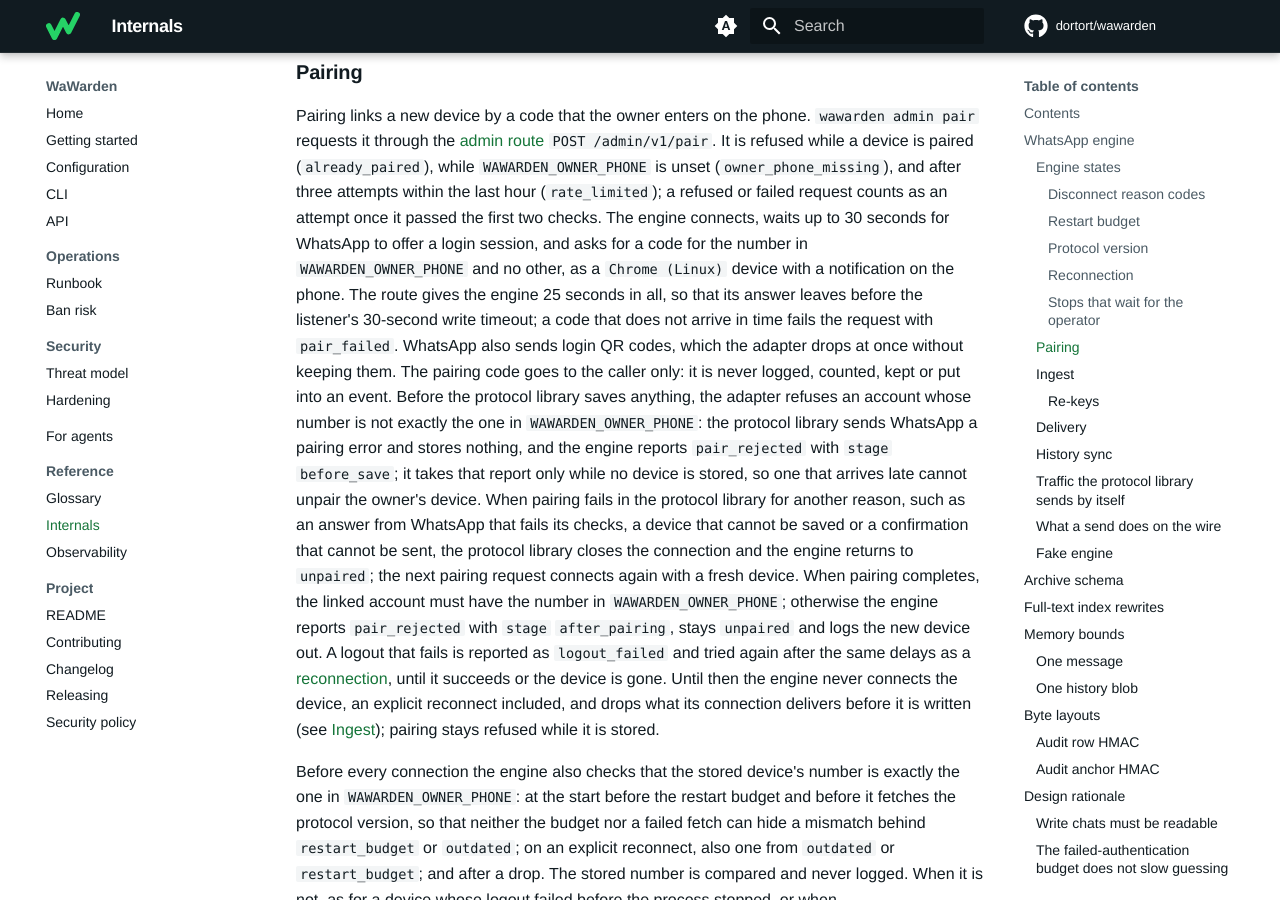
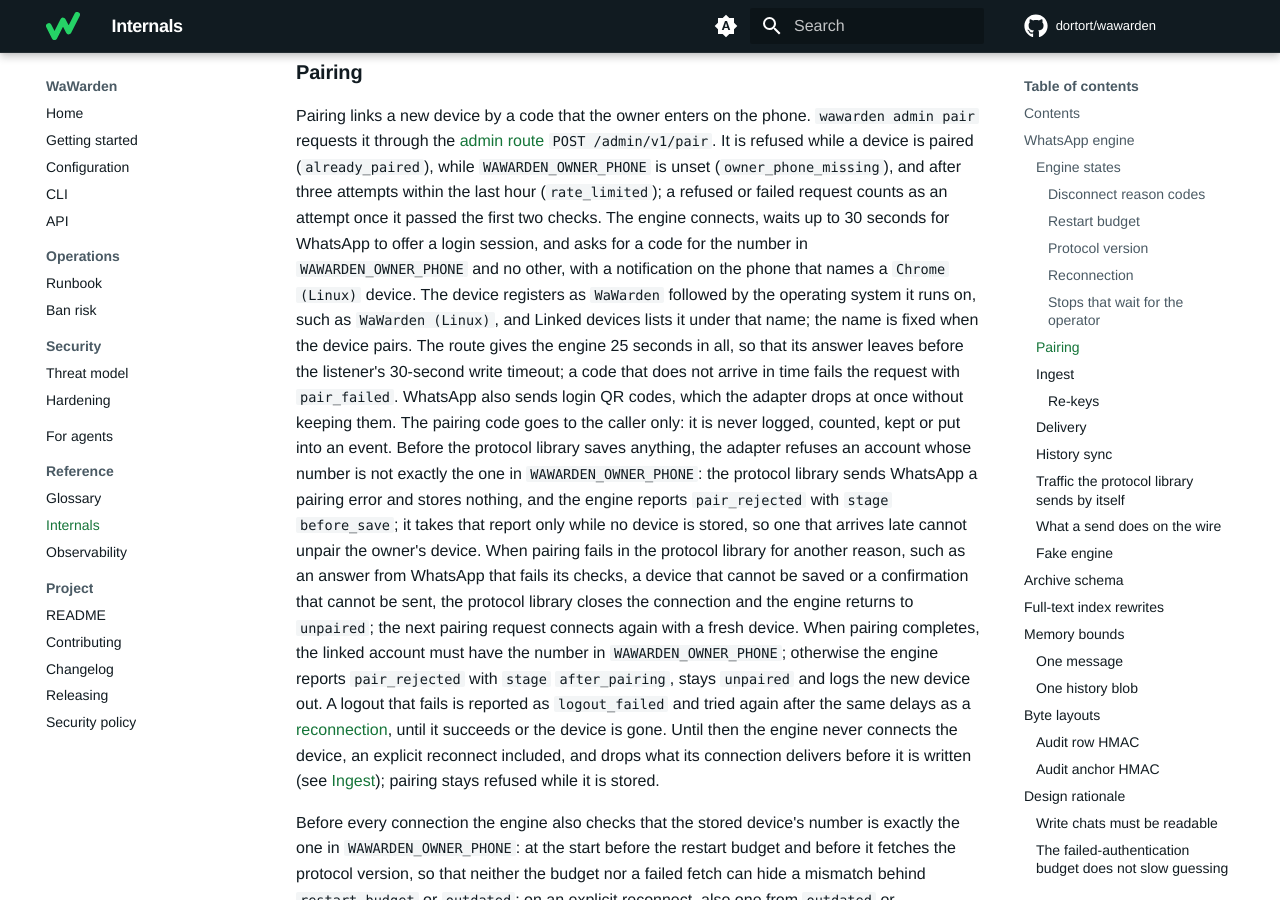
Before and after one commit to dortort/wawarden, an MkDocs documentation site: the page built from docs/internals.md, in a window 1280 px wide and 900 px high, scrolled down 3230 px. Built offline with MkDocs 1.6.1 and Material for MkDocs 9.7.7, drawn with Linux system fonts in a browser that asks for light colours; comment, search, counter and statistics services are not loaded.

Commit message:
docs: correct the name WaWarden links under
Four documents said WaWarden links as "Chrome (Linux)". That name only
appears in the pairing notification on the phone; Linked devices lists
the device by the name it registers, now "WaWarden (Linux)".

- internals.md: name both, and say the name is fixed when the device
  pairs.
- getting-started.md, glossary.md: give the name Linked devices shows.
- ban-risk.md: keep the browser-companion measure and add the listed
  name.

Co-Authored-By: Claude Opus 5.5 <noreply@anthropic.com>
Co-Authored-By: Claude Fable 5.1 <noreply@anthropic.com>

```diff
--- a/docs/internals.md
+++ b/docs/internals.md
@@ -141,10 +141,13 @@ Pairing links a new device by a code that the owner enters on the phone.
 (`rate_limited`); a refused or failed request counts as an attempt once it
 passed the first two checks. The engine connects, waits up to 30 seconds for
 WhatsApp to offer a login session, and asks for a code for the number in
-`WAWARDEN_OWNER_PHONE` and no other, as a `Chrome (Linux)` device with a
-notification on the phone. The route gives the engine 25 seconds in all, so
-that its answer leaves before the listener's 30-second write timeout; a code
-that does not arrive in time fails the request with `pair_failed`. WhatsApp
+`WAWARDEN_OWNER_PHONE` and no other, with a notification on the phone that
+names a `Chrome (Linux)` device. The device registers as `WaWarden` followed
+by the operating system it runs on, such as `WaWarden (Linux)`, and Linked
+devices lists it under that name; the name is fixed when the device pairs.
+The route gives the engine 25 seconds in all, so that its answer leaves
+before the listener's 30-second write timeout; a code that does not arrive in
+time fails the request with `pair_failed`. WhatsApp
 also sends login QR codes, which the adapter drops at once without keeping
 them. The pairing code goes to the caller only: it is never logged, counted,
 kept or put into an event. Before the protocol library saves anything, the
```
Also changed, not shown: docs/ban-risk.md (+1 -1 lines), docs/getting-started.md (+3 -3 lines), docs/glossary.md (+1 -1 lines).
